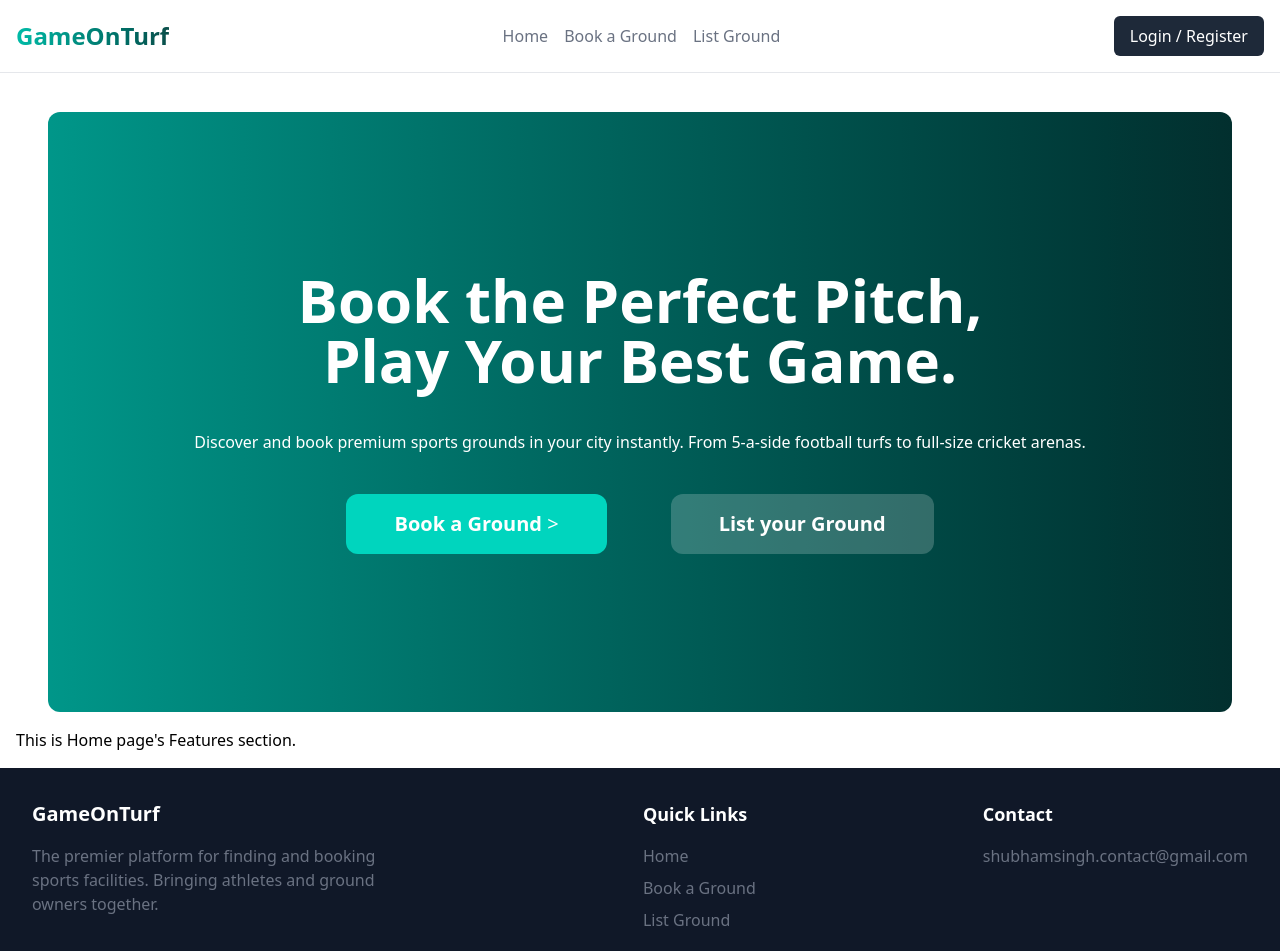
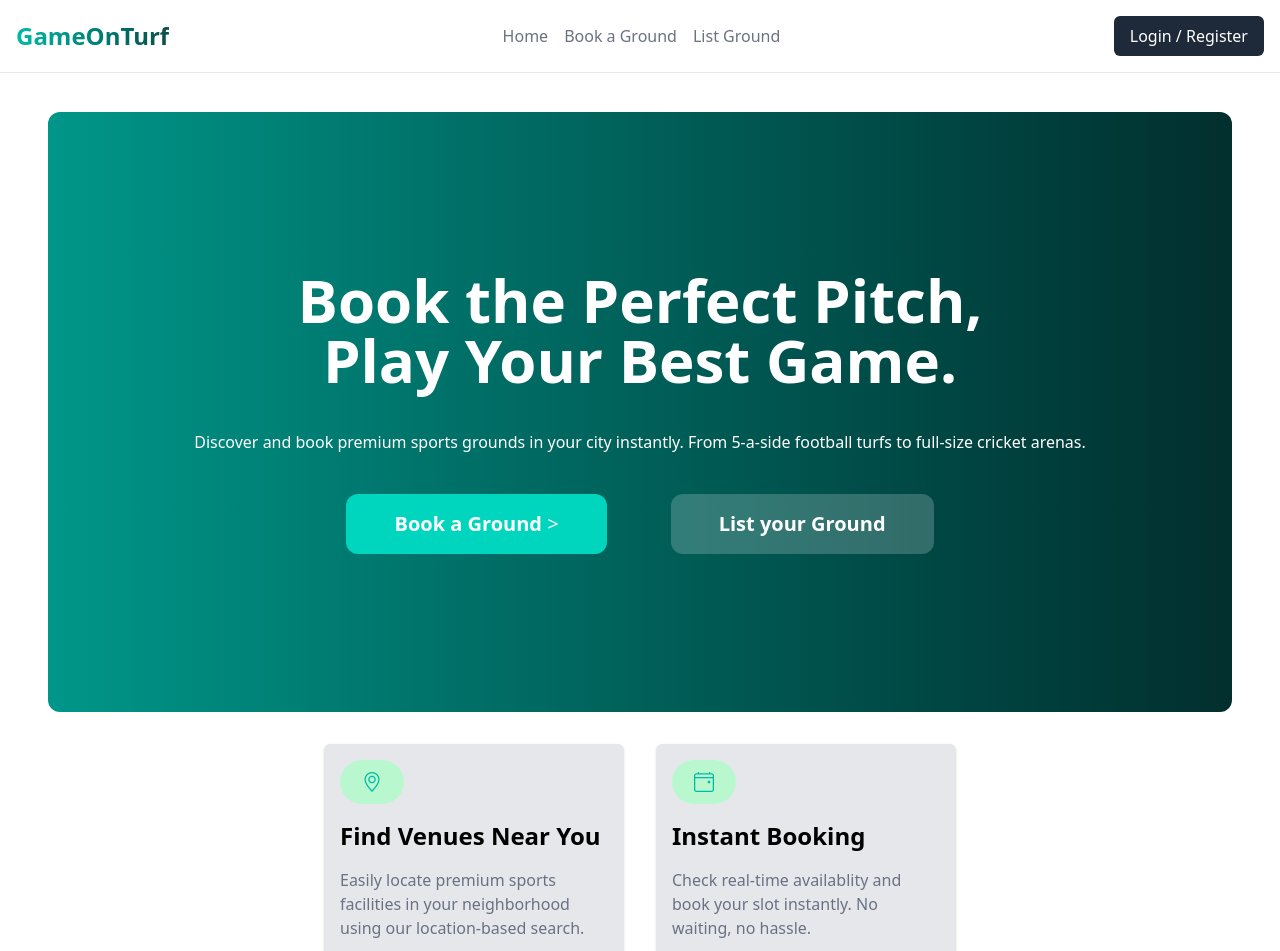
Before and after one commit to unrealblood/game-on-turf-nextjs, a Next.js app: page / in a window 1280 px wide. Shown: the top 951 px of the page. Built offline with nearby package versions, Linux system fonts and the light colour scheme.

Commit message:
update feature section of home page

```diff
--- a/app/components/home/FeaturesSection.jsx
+++ b/app/components/home/FeaturesSection.jsx
@@ -1,7 +1,32 @@
 export default async function FeaturesSection() {
+    const features = [
+        {
+            icon: "geo-alt",
+            title: "Find Venues Near You",
+            description: "Easily locate premium sports facilities in your neighborhood using our location-based search."
+        },
+        {
+            icon: "calendar4-event",
+            title: "Instant Booking",
+            description: "Check real-time availablity and book your slot instantly. No waiting, no hassle."
+        }
+    ];
+
     return (
-        <div>
-            This is Home page's Features section.
-        </div>
+        <section className="my-4 mx-8">
+            <div className="flex justify-center items-start flex-wrap gap-8">
+                {features.map((feature, index) => (
+                    <article key={index} className="bg-gray-200 p-4 rounded-md w-[300px] flex justify-start items-start flex-col gap-4 shadow-sm">
+                        <div className="w-16 rounded-full bg-green-200 p-2 text-center">
+                            <span className={`bi-${feature.icon} text-teal-500 text-xl`} />
+                        </div>
+
+                        <h2 className="font-bold text-2xl">{feature.title}</h2>
+
+                        <p className="text-gray-500">{feature.description}</p>
+                    </article>
+                ))}
+            </div>
+        </section>
     );
 }
```
